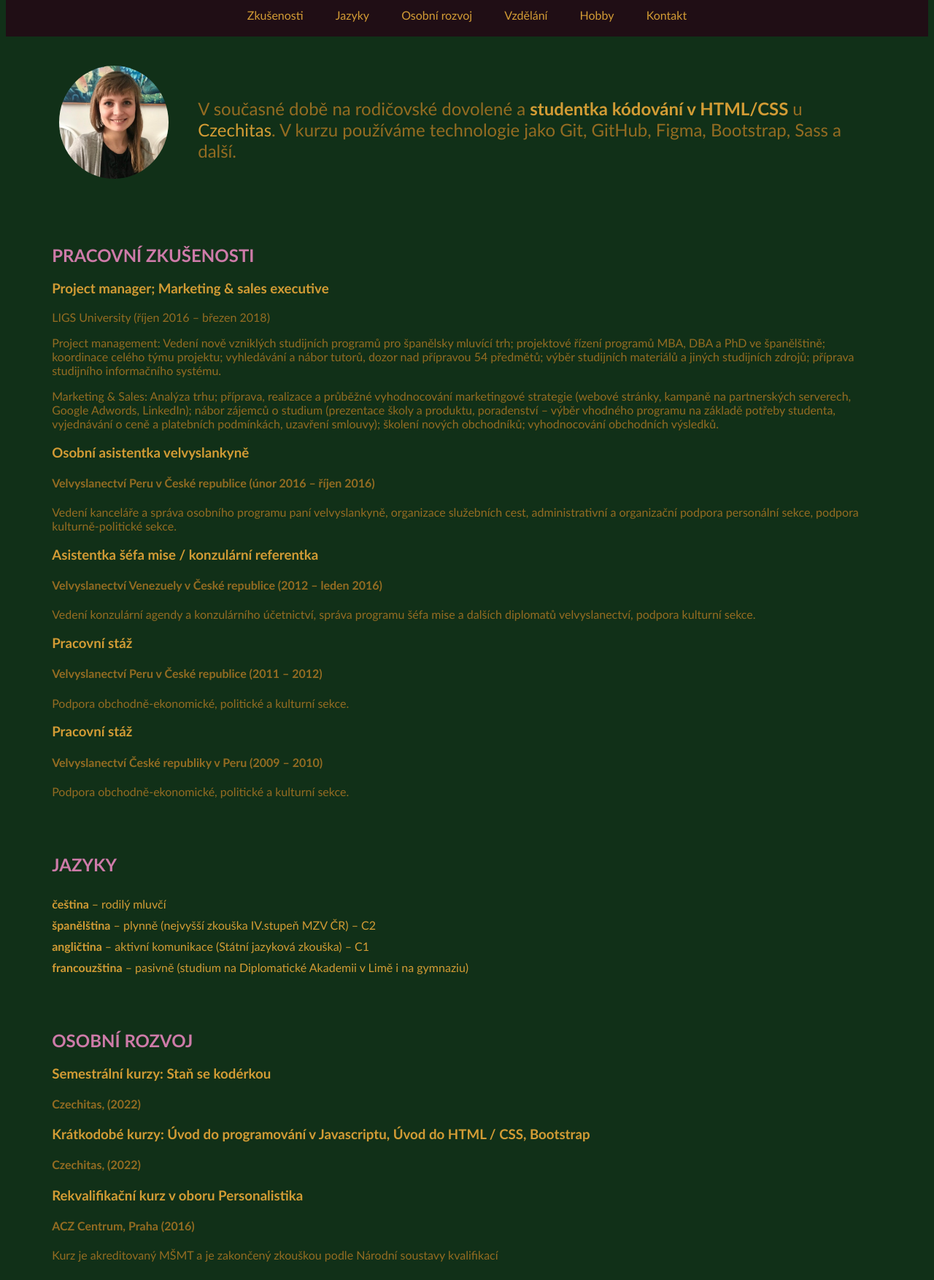
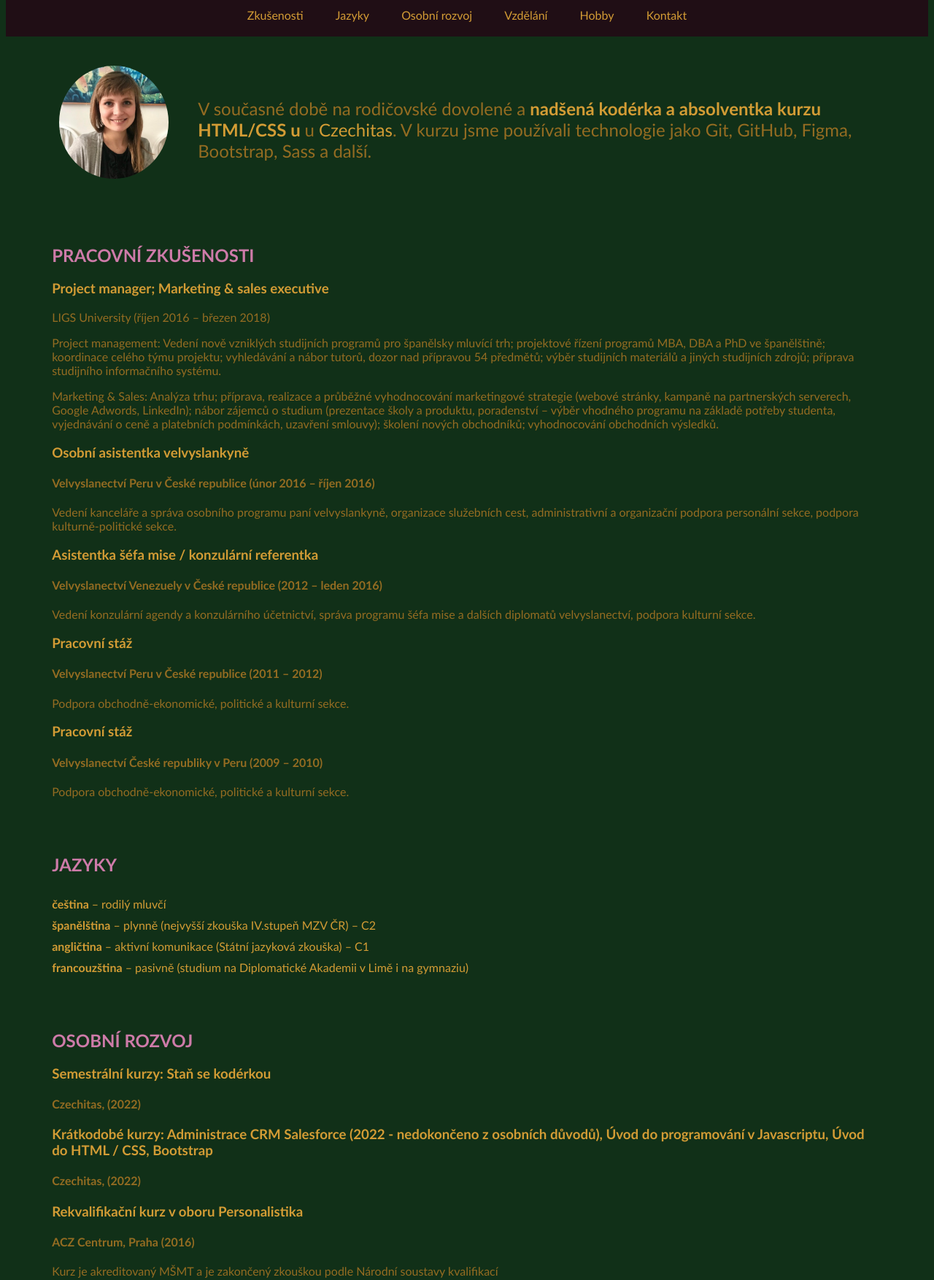
Before and after one commit to TerezCerna/CV-Tereza-Cerna, a plain HTML site: page index.html in a window 1280 px wide. Shown: the part 160-1914 px from the top of the page at 73% size. Drawn offline with Linux system fonts and the light colour scheme.

Commit message:
aktualizace informací

```diff
--- a/index.html
+++ b/index.html
@@ -35,8 +35,8 @@
 </section>
 
 <section class="aktualita">
-<p> V současné době na rodičovské dovolené a <strong> <a href="https://www.czechitas.cz/kurzy/stan-se-koderkou#Terminy" target="blank" class="href_czechitas"> studentka kódování v HTML/CSS </a> </strong>
-u <a href="https://www.czechitas.cz/" target="blank" class="href_czechitas"> Czechitas</a>. V kurzu používáme technologie jako Git, <a href="https://github.com/TerezCerna?tab=repositories" traget="blank" class="href_github">GitHub</a>, Figma, Bootstrap, Sass a další.
+<p> V současné době na rodičovské dovolené a <strong> <a href="https://www.czechitas.cz/kurzy/stan-se-koderkou#Terminy" target="blank" class="href_czechitas"> nadšená kodérka a absolventka kurzu HTML/CSS u </a> </strong>
+u <a href="https://www.czechitas.cz/" target="blank" class="href_czechitas"> Czechitas</a>. V kurzu jsme používali technologie jako Git, <a href="https://github.com/TerezCerna?tab=repositories" traget="blank" class="href_github">GitHub</a>, Figma, Bootstrap, Sass a další.
 </p>
 
 
@@ -94,7 +94,7 @@ u <a href="https://www.czechitas.cz/" target="blank" class="href_czechitas"> Cze
 <h3> Semestrální kurzy: Staň se kodérkou </h3>
 <h4> Czechitas, (2022) </h4>
 
-<h3> Krátkodobé kurzy: Úvod do programování v Javascriptu, Úvod do HTML / CSS, Bootstrap </h3>
+<h3> Krátkodobé kurzy: Administrace CRM Salesforce (2022 - nedokončeno z osobních důvodů), Úvod do programování v Javascriptu, Úvod do HTML / CSS, Bootstrap </h3>
 <h4> Czechitas, (2022) </h4>
 
 <h3> Rekvalifikační kurz v oboru Personalistika  </h3>
@@ -129,7 +129,7 @@ u <a href="https://www.czechitas.cz/" target="blank" class="href_czechitas"> Cze
 <section class="hobby" id="hobby">
 <h2> HOBBY </h2>
 <ul>
-<li> Rodina a naše společné pimpení naší maringotky a zahrádky</li>
+<li> Rodina a naše společné zdokonalování naší maringotky a zahrádky</li>
 <li> Pomáhání pomocí Bachových esencí a homeopatie </li>
 <li> Pes Kocour</li>
 <li> Ševcovství – kurz u Davida Šušky (5/2018), kurz u  Evy Klabalové (6/2018)</li>
```
